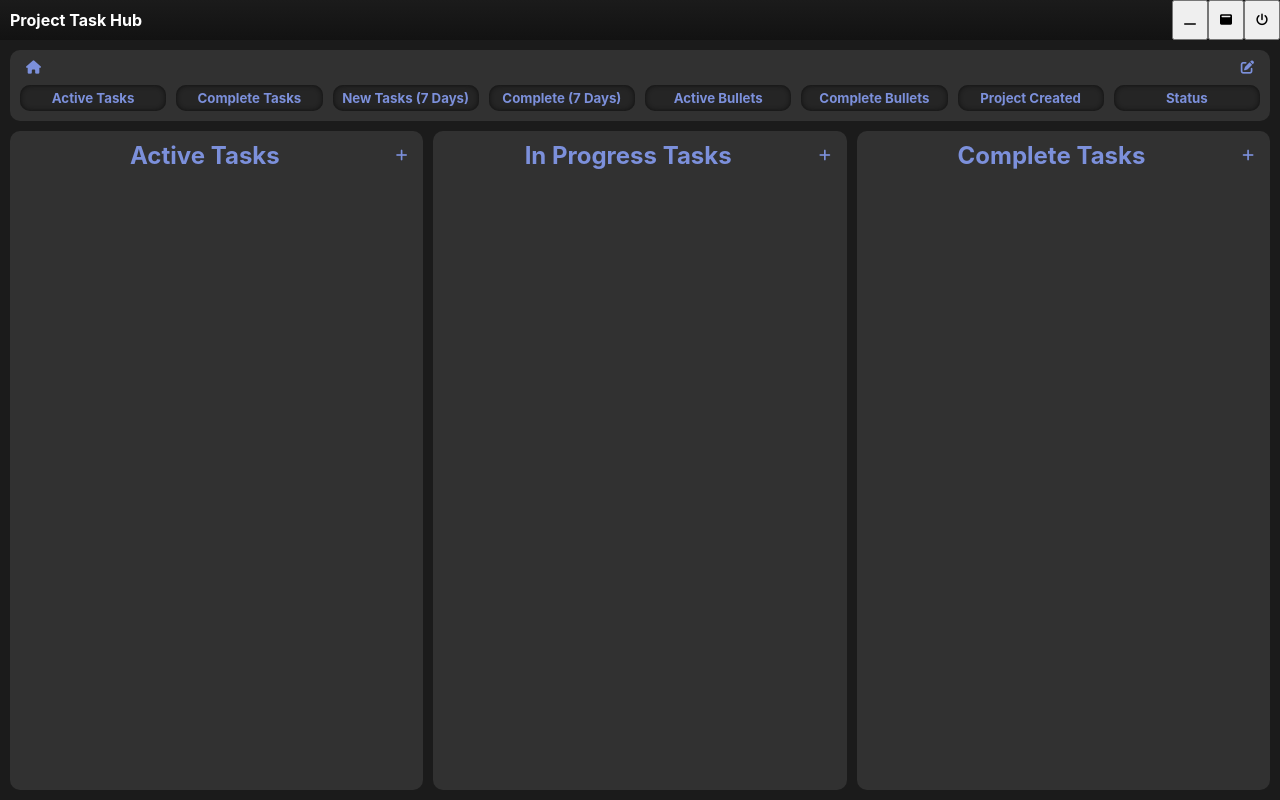
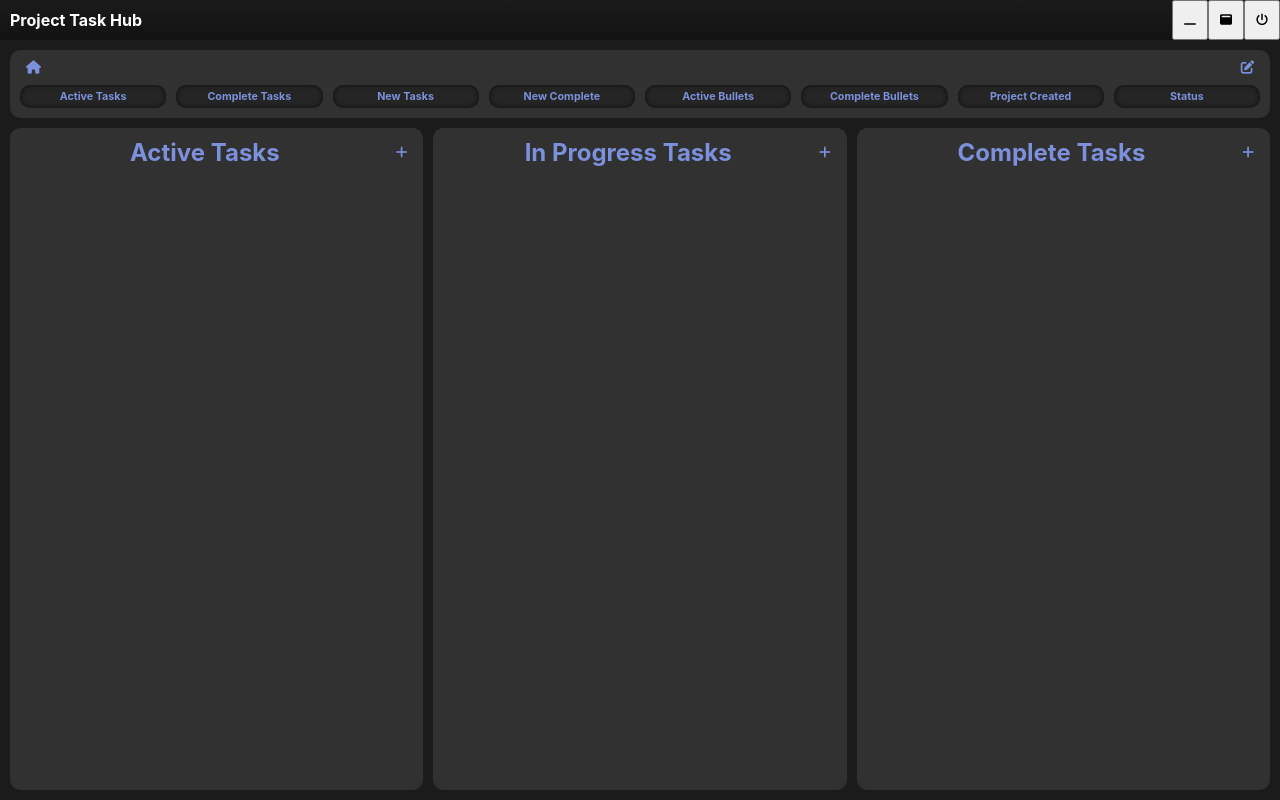
Before and after one commit to programmingKyle/Project-Task-Hub, an Electron app: page src/project.html in a window 1280 px wide. Drawn offline with Linux system fonts and the light colour scheme; no server answers.

Commit message:
Quick Info CSS Change
- Changed min width from 800 to 1000
- Changed labels of quick stats
- Changed quick stats text label size so that it can fix better and prevent going to the next line

```diff
--- a/src/index.css
+++ b/src/index.css
@@ -48,7 +48,7 @@ input {
   box-shadow: inset 0px 0px 5px #0e0e0e;
 }
 
-.inner-container h5 {
+.inner-container h6 {
   color: #7c90db;
 }
 
@@ -141,8 +141,6 @@ p {
 .project-button:hover{
   filter: brightness(1.2);
 }
-
-
 
 h1,h2,h3,h4,h5,h6 {
   padding: 0px;
--- a/src/index.js
+++ b/src/index.js
@@ -67,7 +67,7 @@ const createWindow = () => {
   mainWindow = new BrowserWindow({
     width: width,
     height: height,
-    minWidth: 800,
+    minWidth: 1000,
     minHeight:  600,
     x: x,
     y: y,
--- a/src/project.html
+++ b/src/project.html
@@ -125,35 +125,35 @@
         <div id="quickProjectStats" class="quick-stats-top-bar-grid">
           <div class="inner-container header-and-container">
             <h3 id="activeTaskCount"></h3>
-            <h5>Active Tasks</h5>
+            <h6>Active Tasks</h6>
           </div>
           <div class="inner-container header-and-container">
             <h3 id="completeTaskCount"></h3>
-            <h5>Complete Tasks</h5>
+            <h6>Complete Tasks</h6>
           </div>
           <div class="inner-container header-and-container">
             <h3 id="newTaskCount"></h3>
-            <h5>New Tasks (7 Days)</h5>
+            <h6>New Tasks</h6>
           </div>
           <div class="inner-container header-and-container">
             <h3 id="newCompleteCount"></h3>
-            <h5>Complete (7 Days)</h5>
+            <h6>New Complete</h6>
           </div>
           <div class="inner-container header-and-container">
             <h3 id="activeProjectBulletpointsText"></h3>
-            <h5>Active Bullets</h5>
+            <h6>Active Bullets</h6>
           </div>
           <div class="inner-container header-and-container">
             <h3 id="completeProjectBulletpointsText"></h3>
-            <h5>Complete Bullets</h5>
+            <h6>Complete Bullets</h6>
           </div>
           <div class="inner-container header-and-container">
             <h3 id="projectDateCreatedText"></h3>
-            <h5>Project Created</h5>
+            <h6>Project Created</h6>
           </div>
           <div class="inner-container header-and-container">
             <h3 id="projectStatusText"></h3>
-            <h5>Status</h5>
+            <h6>Status</h6>
           </div>
         </div>
         <div id="editProjectDiv" style="display: none; grid-template-columns: repeat(3, 1fr); grid-gap: 10px;">
```
Also changed, not shown: src/index.html (+8 -8 lines).
